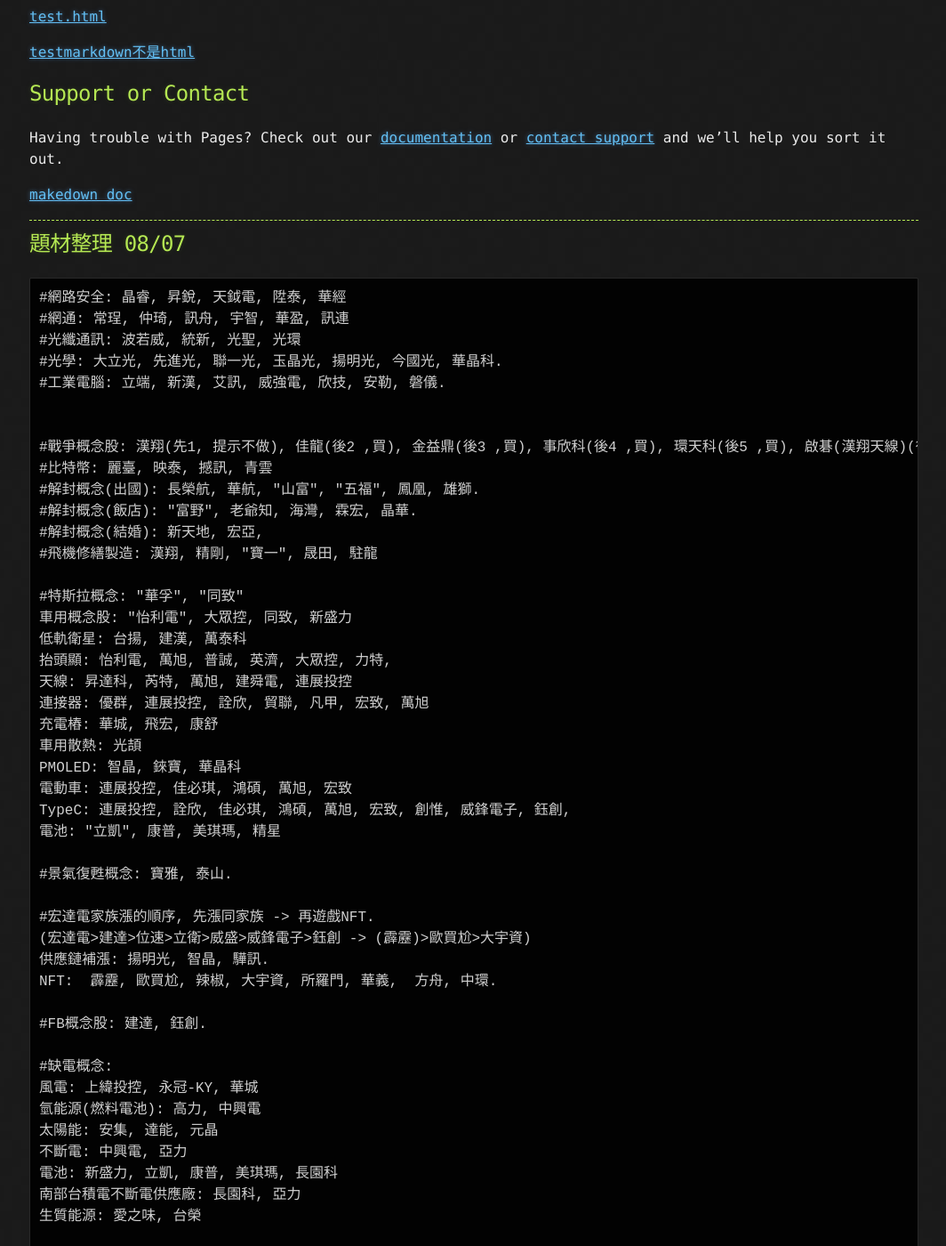
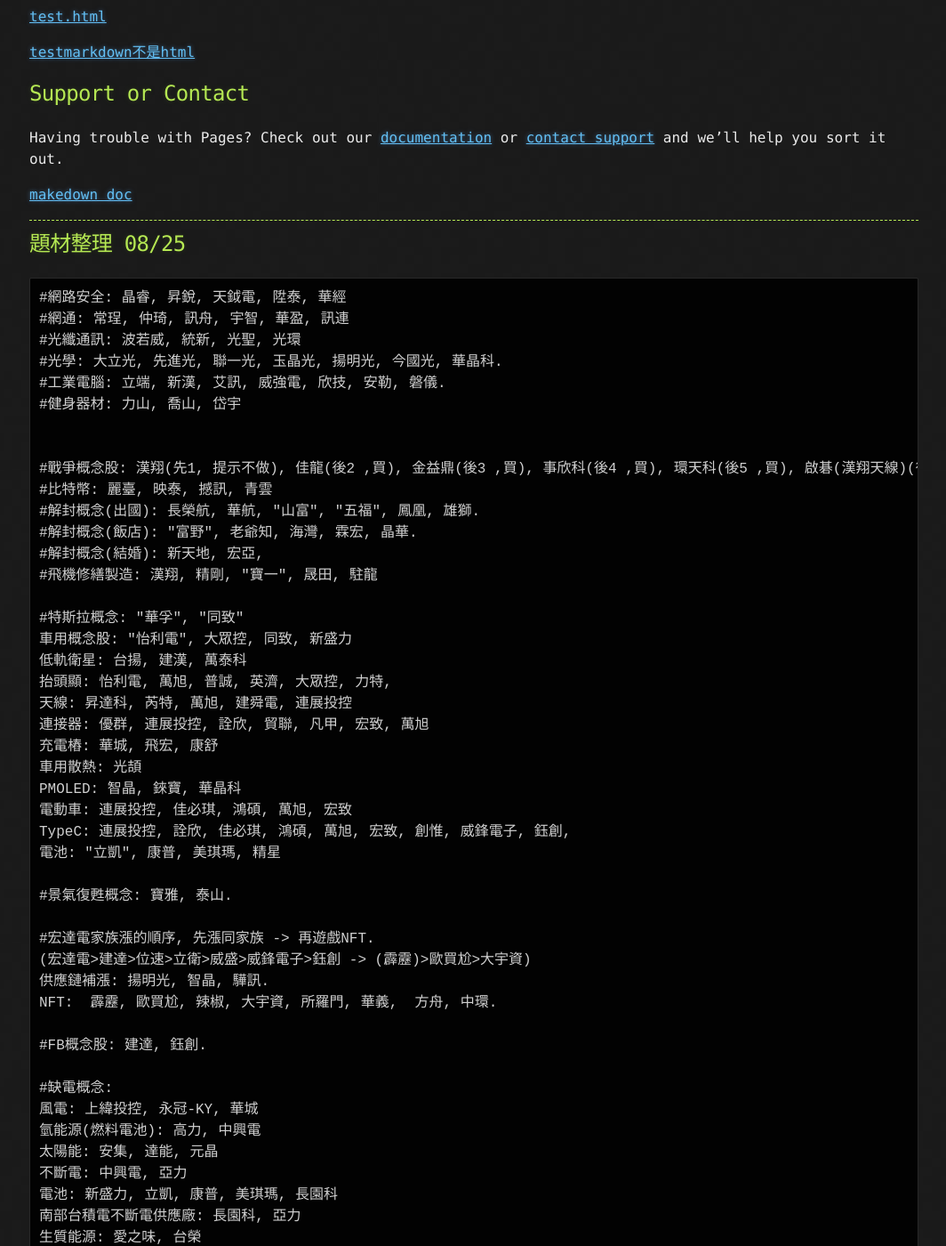
Before and after one commit to lepg5487/Stock_God, a Jekyll site: the page built from index.md, in a window 1280 px wide and 1400 px high, scrolled down 51076 px. Shown: the whole window at 89% size, without its empty margins (107-1171 px from the left). Built offline with Jekyll 4.4.1, drawn with Linux system fonts in a browser that asks for light colours; our own code applies the rules of GitHub Pages for plain Markdown files; some of the changed text lies outside the part shown.

Commit message:
Update index.md

````diff
--- a/index.md
+++ b/index.md
@@ -2106,13 +2106,14 @@
 
 ---
 
-## 題材整理 08/07
+## 題材整理 08/25
 ```
 #網路安全: 晶睿, 昇銳, 天鉞電, 陞泰, 華經
 #網通: 常珵, 仲琦, 訊舟, 宇智, 華盈, 訊連
 #光纖通訊: 波若威, 統新, 光聖, 光環
 #光學: 大立光, 先進光, 聯一光, 玉晶光, 揚明光, 今國光, 華晶科.
 #工業電腦: 立端, 新漢, 艾訊, 威強電, 欣技, 安勒, 磐儀.
+#健身器材: 力山, 喬山, 岱宇
 
 
 #戰爭概念股: 漢翔(先1, 提示不做), 佳龍(後2 ,買), 金益鼎(後3 ,買), 事欣科(後4 ,買), 環天科(後5 ,買), 啟碁(漢翔天線)(後6, 買)
````
